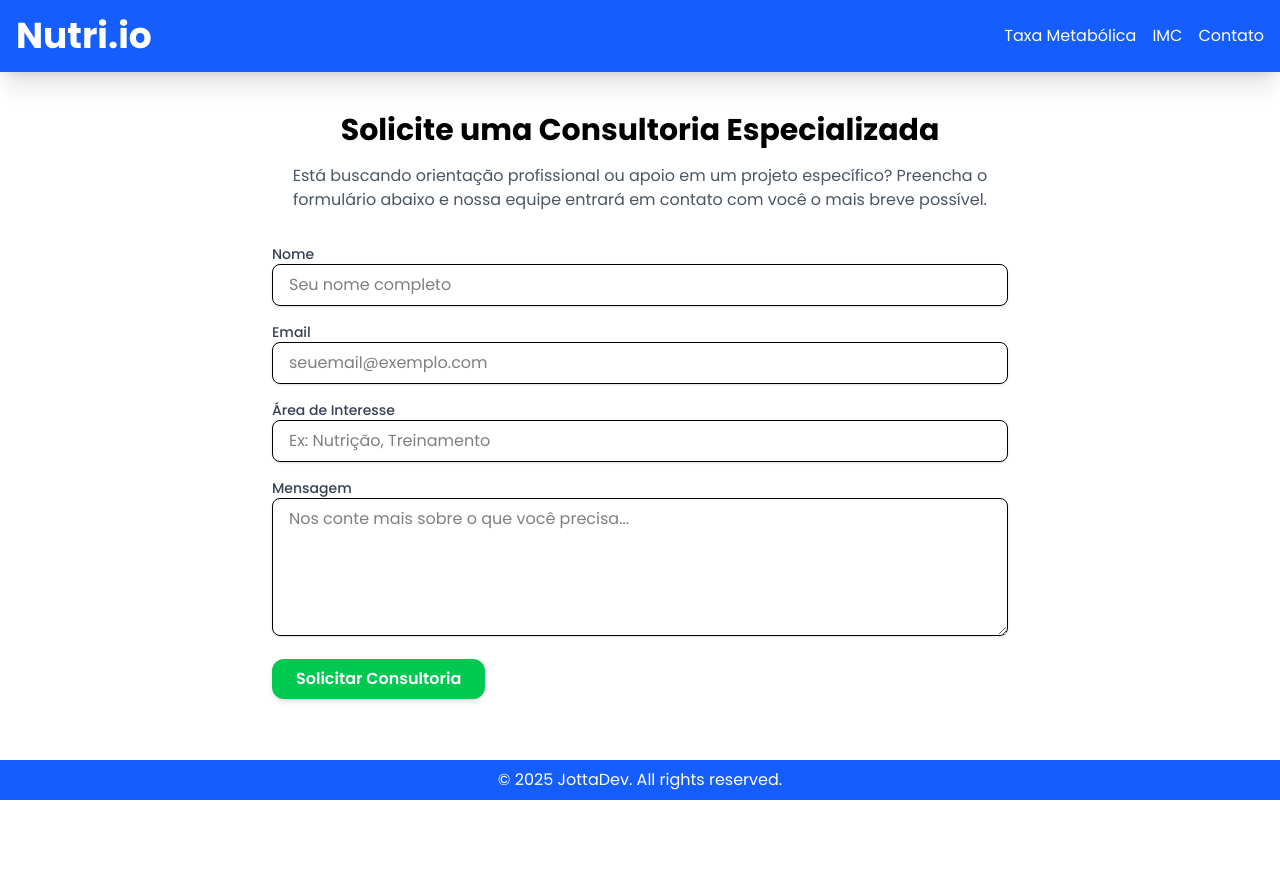
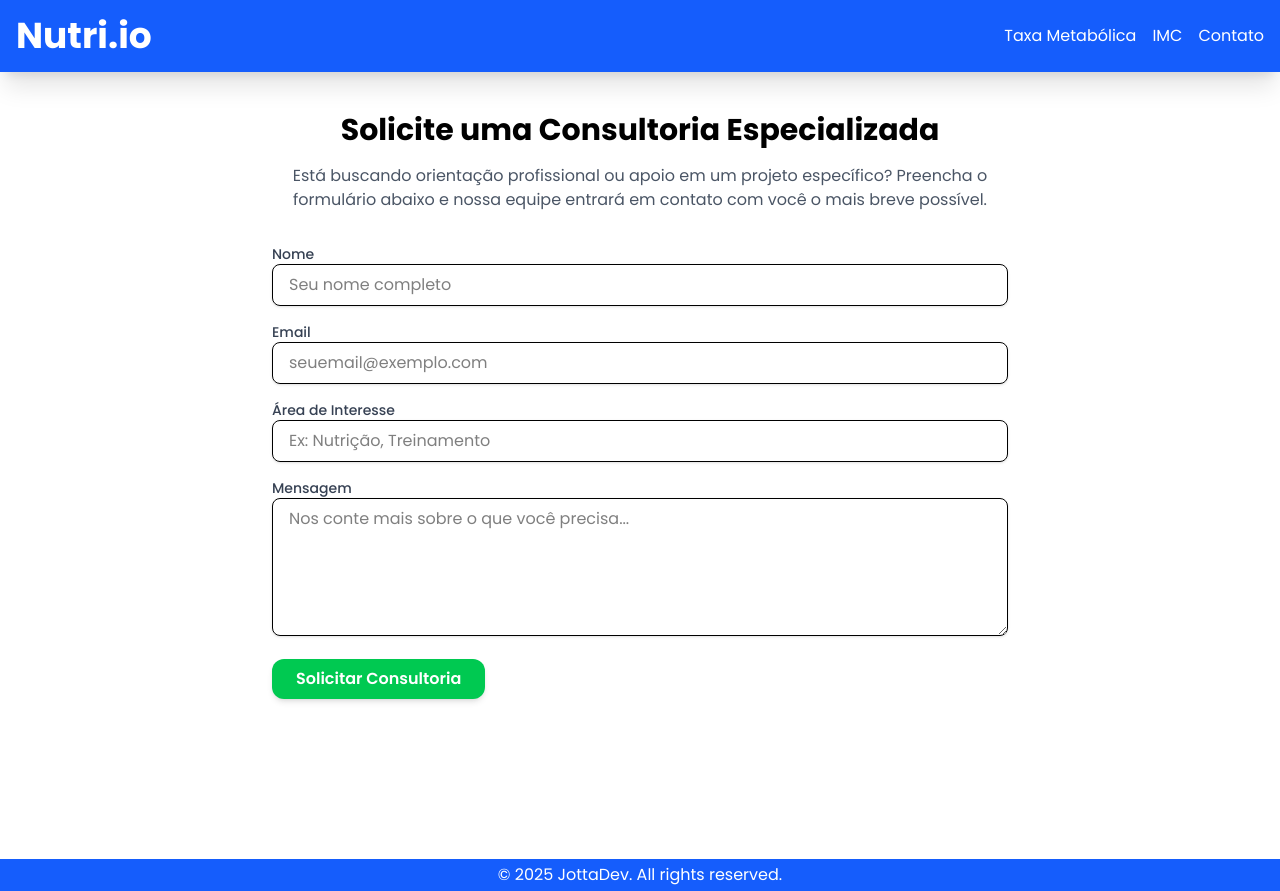
Before and after one commit to joaolucasvl/Nutrio, a React (Vite) app: page /contato in a window 1280 px wide. Before the commit the page ends 800 px from the top, so only its background shows below. Built offline with nearby package versions, Linux system fonts and the light colour scheme.

Commit message:
Footer e contato

```diff
--- a/src/components/footer/Footer.tsx
+++ b/src/components/footer/Footer.tsx
@@ -2,7 +2,7 @@ import React from "react";
 
 export function Footer() {
   return (
-    <footer className="bg-blue-600 text-white py-2">
+    <footer className="bg-blue-600 text-white py-1">
       <div className="container mx-auto text-center">
         <p>&copy; {new Date().getFullYear()} JottaDev. All rights reserved.</p>
       </div>
--- a/src/pages/contato/index.tsx
+++ b/src/pages/contato/index.tsx
@@ -13,7 +13,7 @@ function Contato() {
                         Está buscando orientação profissional ou apoio em um projeto específico? Preencha o formulário abaixo e nossa equipe entrará em contato com você o mais breve possível.
                     </p>
 
-                    <form className="space-y-4">
+                    <form className="space-y-4 mb-40">
                         <div>
                             <label className="block text-sm font-medium text-gray-700">
                                 Nome
```
